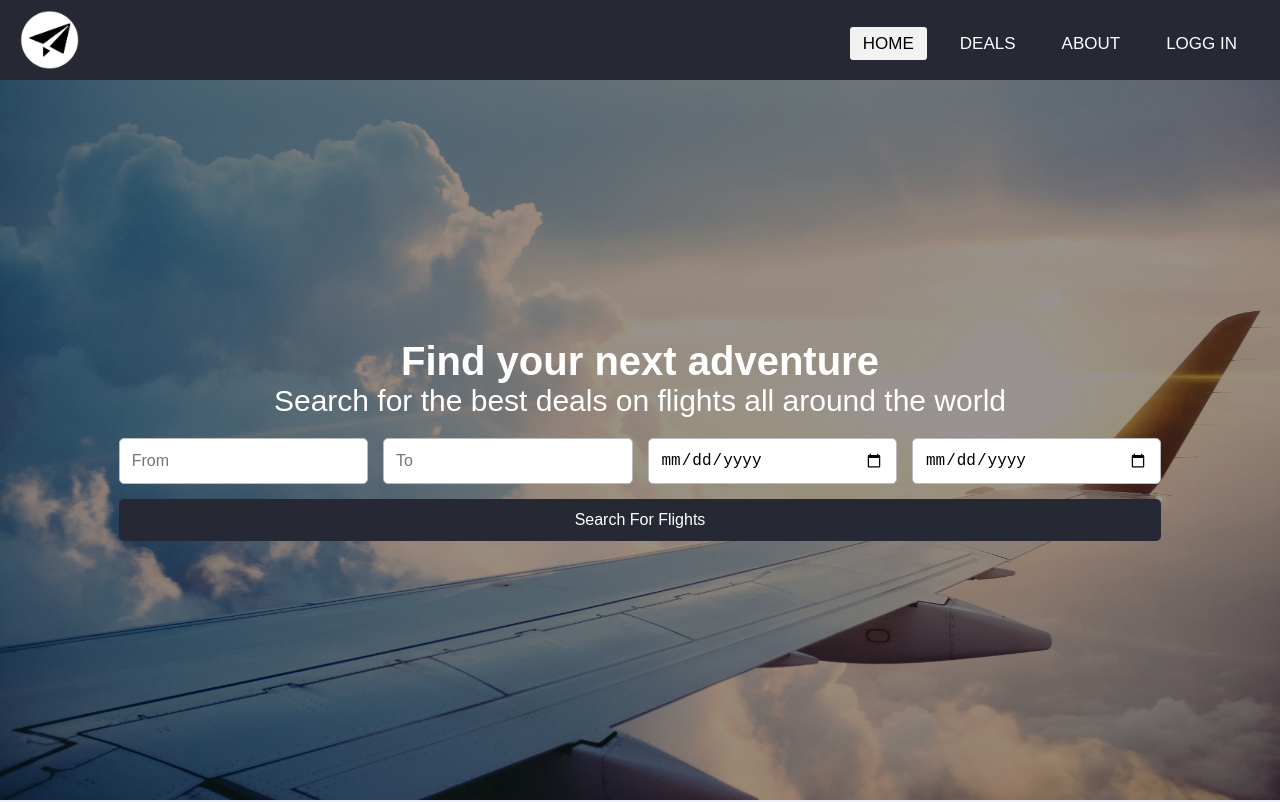
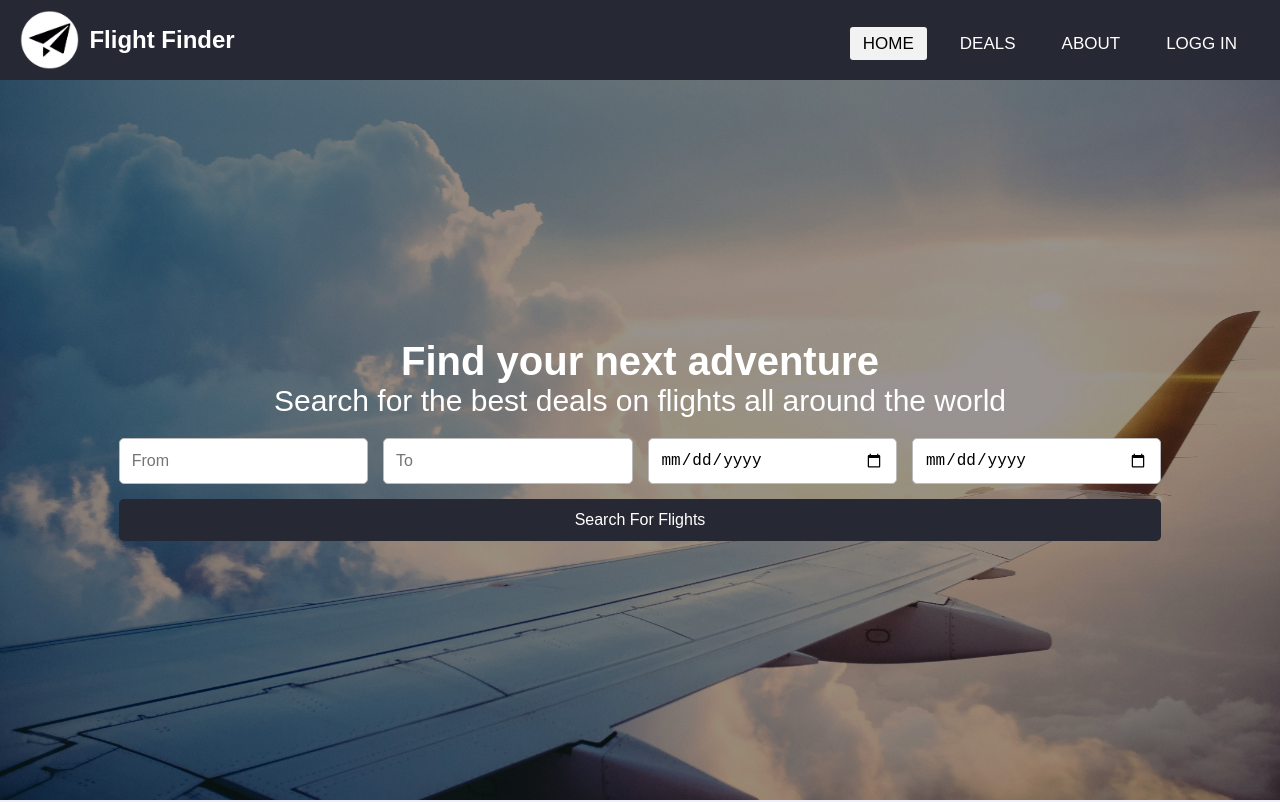
Before and after one commit to Osterie/IDATA2301_IDATA2306_GROUP_7, a React (Create React App) app in the folder frontend-Idata2301/code/app/: page / in a window 1280 px wide. Shown: the top 802 px of the page. Built offline with nearby package versions, Linux system fonts and the light colour scheme.

Commit message:
Added company name to nav bar

```diff
--- a/frontend-Idata2301/code/app/src/components/header/Navbar.jsx
+++ b/frontend-Idata2301/code/app/src/components/header/Navbar.jsx
@@ -16,9 +16,14 @@ const Navbar = () => {
         <div className={`bar ${isMenuOpen ? "open" : ""}`}></div>
         <div className={`bar ${isMenuOpen ? "open" : ""}`}></div>
       </div>
+
       <a href="/" className="logo">
-        <img src={logo} alt="Logo" />
+        <div className="logo-container">
+          <img src={logo} alt="Logo" />
+          <h1>Flight Finder</h1>
+        </div>
       </a>
+
       <ul className={isMenuOpen ? "active" : ""}>
         <li><a className="active" href="#">Home</a></li>
         <li><a href="/info">Deals</a></li>
--- a/frontend-Idata2301/code/app/src/components/header/nav.css
+++ b/frontend-Idata2301/code/app/src/components/header/nav.css
@@ -15,11 +15,29 @@ nav {
   z-index: 3;
 }
 
+/* Adjust the .logo div to use Flexbox */
+nav .logo {
+  display: flex;
+  align-items: center;  /* Vertically aligns the logo and text */
+}
+
+nav .logo-container {
+  display: flex;
+  align-items: center;  /* Aligns logo image and text horizontally */
+}
+
 nav .logo img {
   height: 60px; /* Adjust based on your design */
   width: auto;
-  vertical-align: middle;
+  margin-right: 10px; /* Adds space between the logo image and the text */
 }
+
+nav .logo h1 {
+  margin: 0; /* Removes any default margin around the text */
+  color: white; /* Adjusts the text color */
+  font-size: 24px; /* Adjust text size as needed */
+}
+
 
 nav ul {
   display: flex;
```
